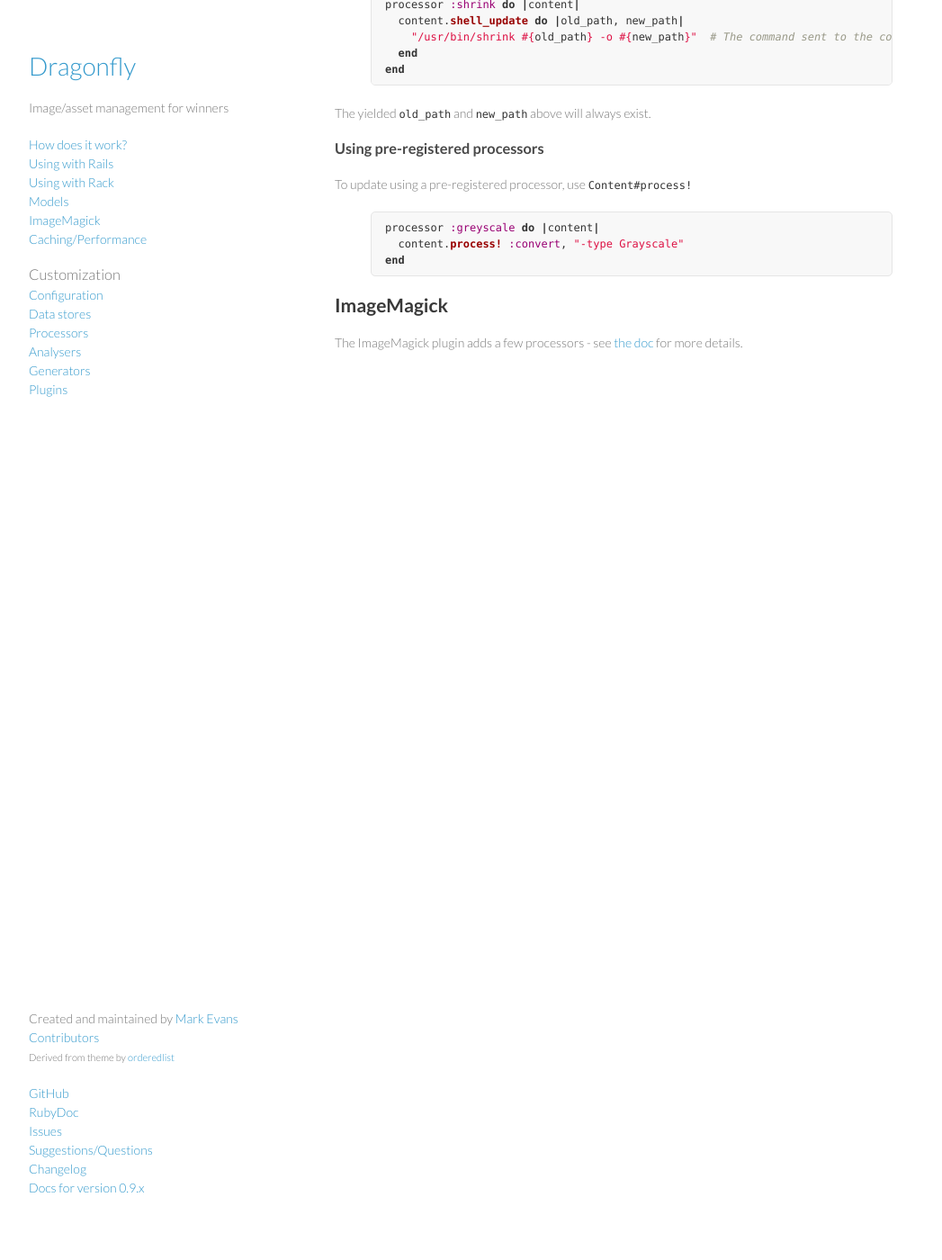
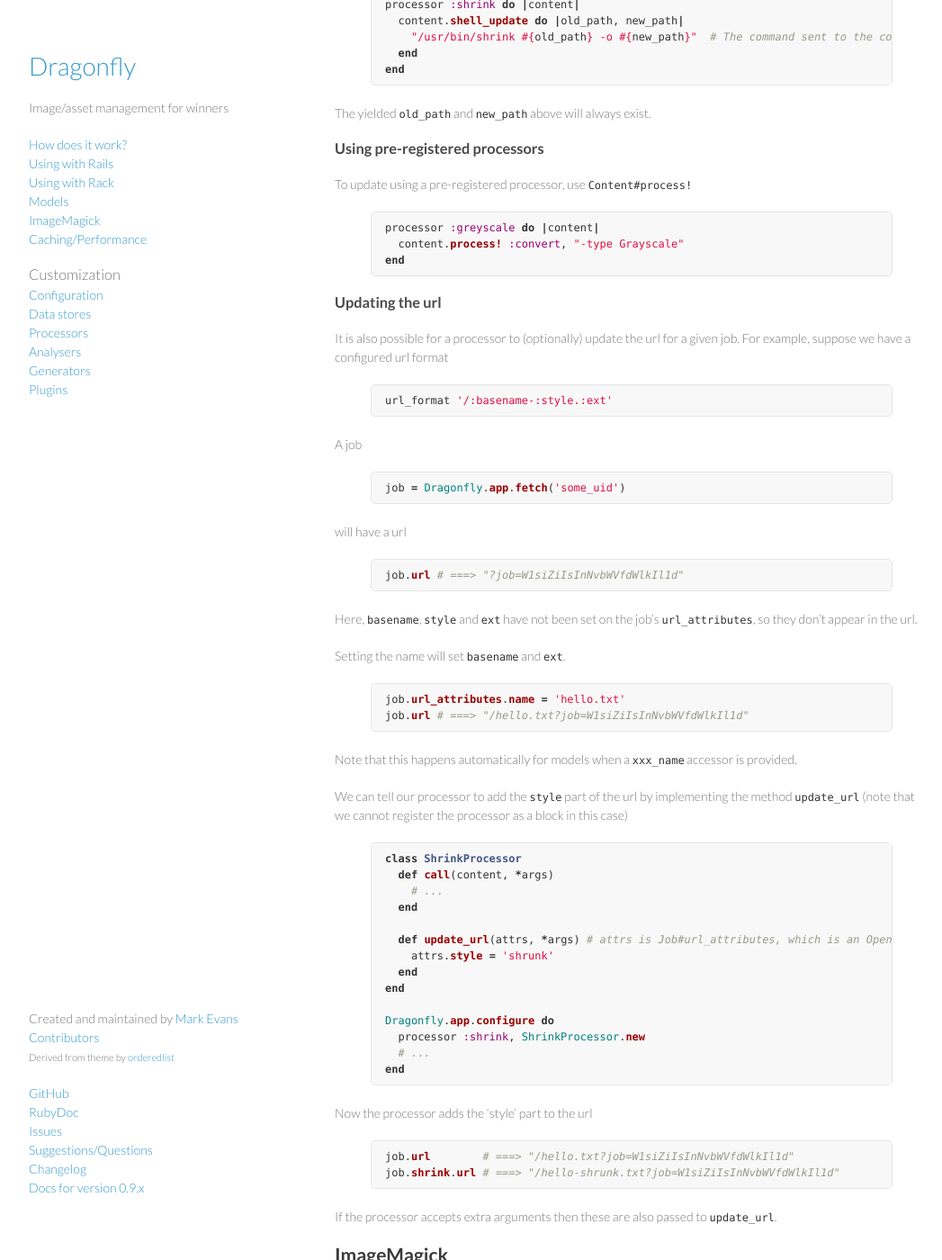
Before and after one commit to brendon/dragonfly-docs, a Jekyll site: the page built from _posts/0000-02-03-processors.md, in a window 1280 px wide and 1400 px high, scrolled down 1654 px. Shown: the whole window at 90% size, without its empty margins (108-1155 px from the left). Built offline with Jekyll 4.4.1, drawn with Linux system fonts in a browser that asks for light colours; Markdown is read by kramdown in place of the engine named in the settings.

Commit message:
Processors update_url bit

```diff
--- a/_posts/0000-02-03-processors.md
+++ b/_posts/0000-02-03-processors.md
@@ -16,6 +16,7 @@ Dragonfly.app.configure do
   # ...
 end
 {% endhighlight %}
+<!-- *** silly asterisk highlighting -->
 
 or providing an object that responds to `call` (`MyProcessor` in this case)
 {% highlight ruby %}
@@ -99,5 +100,62 @@ processor :greyscale do |content|
 end
 {% endhighlight %}
 
+### Updating the url
+It is also possible for a processor to (optionally) update the url for a given job.
+For example, suppose we have a configured url format
+
+{% highlight ruby %}
+url_format '/:basename-:style.:ext'
+{% endhighlight %}
+
+A job
+{% highlight ruby %}
+job = Dragonfly.app.fetch('some_uid')
+{% endhighlight %}
+
+will have a url
+{% highlight ruby %}
+job.url # ===> "?job=W1siZiIsInNvbWVfdWlkIl1d"
+{% endhighlight %}
+
+Here, `basename`, `style` and `ext` have not been set on the job's `url_attributes`, so they don't appear in the url.
+
+Setting the name will set `basename` and `ext`.
+{% highlight ruby %}
+job.url_attributes.name = 'hello.txt'
+job.url # ===> "/hello.txt?job=W1siZiIsInNvbWVfdWlkIl1d"
+{% endhighlight %}
+
+Note that this happens automatically for models when a `xxx_name` accessor is provided.
+
+We can tell our processor to add the `style` part of the url by implementing the method `update_url`
+(note that we cannot register the processor as a block in this case)
+
+{% highlight ruby %}
+class ShrinkProcessor
+  def call(content, *args)
+    # ...
+  end
+
+  def update_url(attrs, *args) # attrs is Job#url_attributes, which is an OpenStruct-like object
+    attrs.style = 'shrunk'
+  end
+end
+
+Dragonfly.app.configure do
+  processor :shrink, ShrinkProcessor.new
+  # ...
+end
+{% endhighlight %}
+
+Now the processor adds the 'style' part to the url
+
+{% highlight ruby %}
+job.url        # ===> "/hello.txt?job=W1siZiIsInNvbWVfdWlkIl1d"
+job.shrink.url # ===> "/hello-shrunk.txt?job=W1siZiIsInNvbWVfdWlkIl1d"
+{% endhighlight %}
+
+If the processor accepts extra arguments then these are also passed to `update_url`.
+
 ## ImageMagick
 The ImageMagick plugin adds a few processors - see [the doc]({% post_url 0000-01-05-imagemagick %}) for more details.
```
